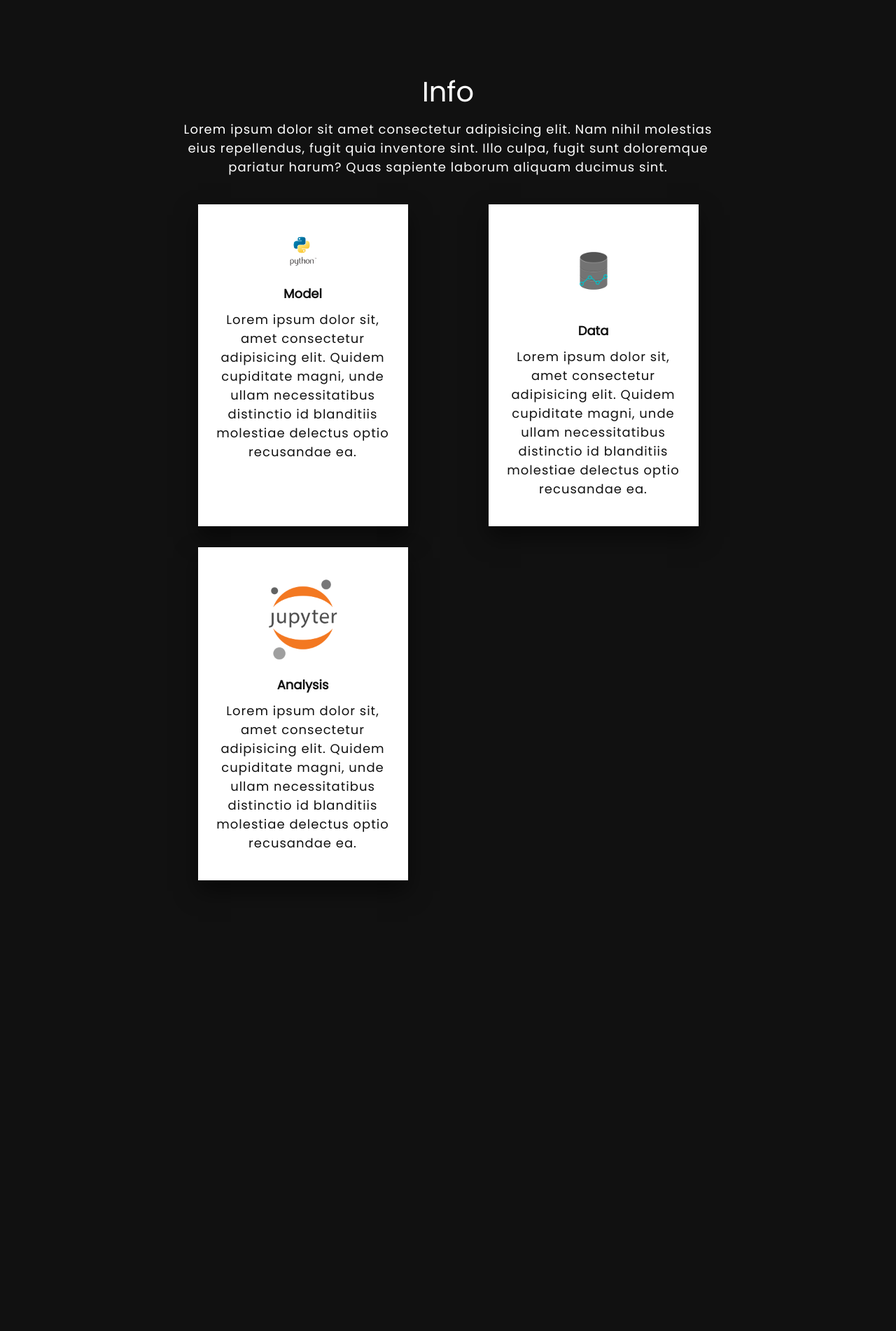
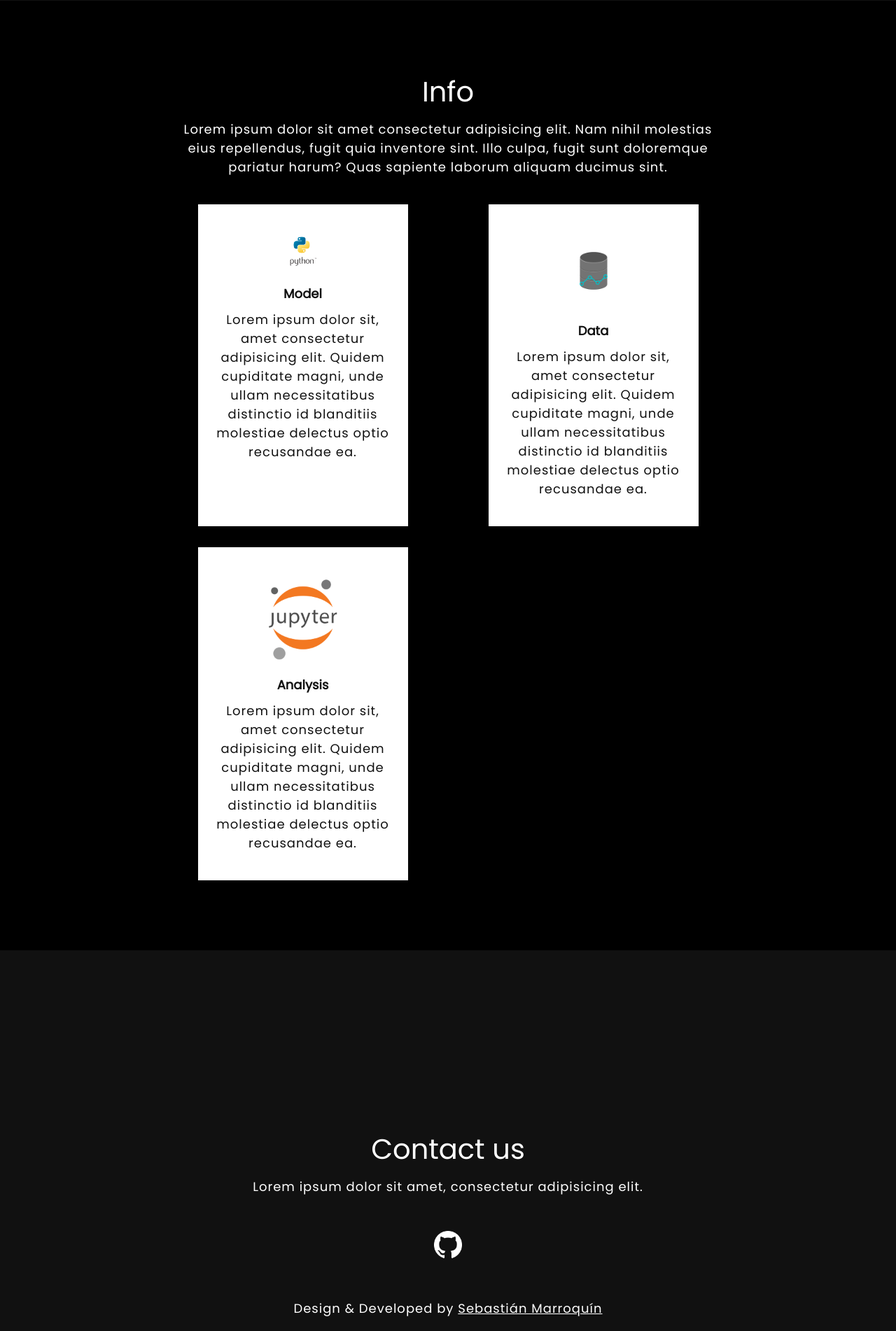
Before and after one commit to SebastianMM-96/tantei, a Flask app: page / in a window 1280 px wide. Shown: the part 1722-3624 px from the top of the page at 70% size. Before the commit the page ends 2980 px from the top, so only its background shows below. Run offline with Flask 2, Linux system fonts and the light colour scheme; parts of the project's set-up code (start-up, migrations or seed data) failed here and were passed over; some libraries are stand-ins or nearby versions.

Commit message:
Update the style

```diff
--- a/app.py
+++ b/app.py
@@ -1,5 +1,7 @@
 from flask import Flask, render_template, url_for, request
 import pickle
+import numpy as np
+import re
 
 # Set the flask app
 app = Flask(
@@ -9,8 +11,14 @@ app = Flask(
     template_folder='templates'
 )
 
+
+
 # Load the model
 mlModel = pickle.load(open('models/nbModel.pkl', 'rb'))
+# Tfidf algorithm
+tfidf = pickle.load(open('models/tfidf.pkl', 'rb'))
+# CountVectorizer algorithm
+countVec = pickle.load(open('models/countVectorizer.pkl', 'rb'))
 
 # Home page
 @app.route('/', methods=['GET'])
@@ -27,7 +35,9 @@ def tantei():
 def predict():
     message = request.form['message']
     myPrediction = mlModel.predict([message])
-    return render_template('tantei.html', prediction = myPrediction)
+    probability = np.amax(myPrediction)
+    probability = format(probability, ".2%")
+    return render_template('tantei.html', prediction = myPrediction, accuracy = probability)
 
 # Run the app
 if __name__== '__main__':
--- a/requirements.txt
+++ b/requirements.txt
@@ -6,8 +6,12 @@ Jinja2==2.11.3
 joblib==1.0.1
 MarkupSafe==1.1.1
 numpy==1.19.5
+pandas==1.2.2
+python-dateutil==2.8.1
+pytz==2021.1
 scikit-learn==0.22.2.post1
 scipy==1.5.4
+six==1.15.0
 threadpoolctl==2.1.0
 Werkzeug==1.0.1
 xgboost==1.3.3
--- a/static/css/style.css
+++ b/static/css/style.css
@@ -187,3 +187,47 @@ p{
 .services .box p{
     color: #111;
 }
+
+.contact {
+    background: #000;
+}
+
+.contact h3,
+.contact p {
+    color: #fff;
+}
+
+.sci {
+    position: relative;
+    display: flex;
+    justify-content: center;
+    align-items: center;
+    margin: 50px 0;
+}
+
+.sci ul {
+    display: flex;
+}
+
+.sci ul li {
+    list-style: none;
+}
+
+.sci ul li a {
+    text-decoration: none;
+    display: inline-block;
+    margin: 0 30px;
+}
+
+.sci ul li a img {
+    filter: invert(0);
+    max-width: 40px;
+}
+
+.sci ul li a:hover img {
+    opacity: 0.5;
+}
+
+.copyright a {
+    color: #fff;
+}
--- a/templates/index.html
+++ b/templates/index.html
@@ -6,6 +6,7 @@
     <meta name="viewport" content="width=device-width, initial-scale=1.0">
     <link rel="stylesheet" type="text/css" href="{{url_for('static', filename="css/style.css")}}">
     <!--Add link-->
+    <script src="https://use.fontawesome.com/3472973aa5.js"></script>
     <link rel="icon" type="image/png" sizes="192x192" href="{{url_for('static', filename='img/logo192.png')}}">
     <title>Tantei | 探偵</title>
 </head>
@@ -18,6 +19,7 @@
             <li><a href="#about">About</a></li>
             <li><a href="/tantei">Try it</a></li>
             <li><a href="#info">Info</a></li>
+            <li><a href="#contact">Contact</a></li>
         </ul>
     </header>
 
@@ -39,7 +41,7 @@
         </div>
     </section>
 
-    <section class="sec" id="info">
+    <section class="sec contact" id="info">
         <div class="content">
             <div class="mxw800p">
                 <h3>Info</h3>
@@ -92,7 +94,21 @@
     </section>
 
     <!--Footer section-->
-
+    <section class="sec" id="contact">
+        <div class="content">
+            <div class="mxw800p">
+                <h3>Contact us</h3>
+                <p>Lorem ipsum dolor sit amet, consectetur adipisicing elit.</p>
+            </div>
+            <!--Buttons-->
+            <div class="sci">
+                <ul>
+                    <li><a href=""><img src="{{url_for('static', filename='img/GitHub.png')}}" alt="github-logo"></a></li>
+                </ul>
+            </div>
+            <p class="copyright">Design & Developed by <a href="">Sebastián Marroquín</a></p>
+        </div>
+    </section>
 
     <script type="text/javascript">
         window.addEventListener("scroll", function(){
```
Also changed, not shown: templates/tantei.html (+18 -11 lines), static/img/GitHub.png (added).
